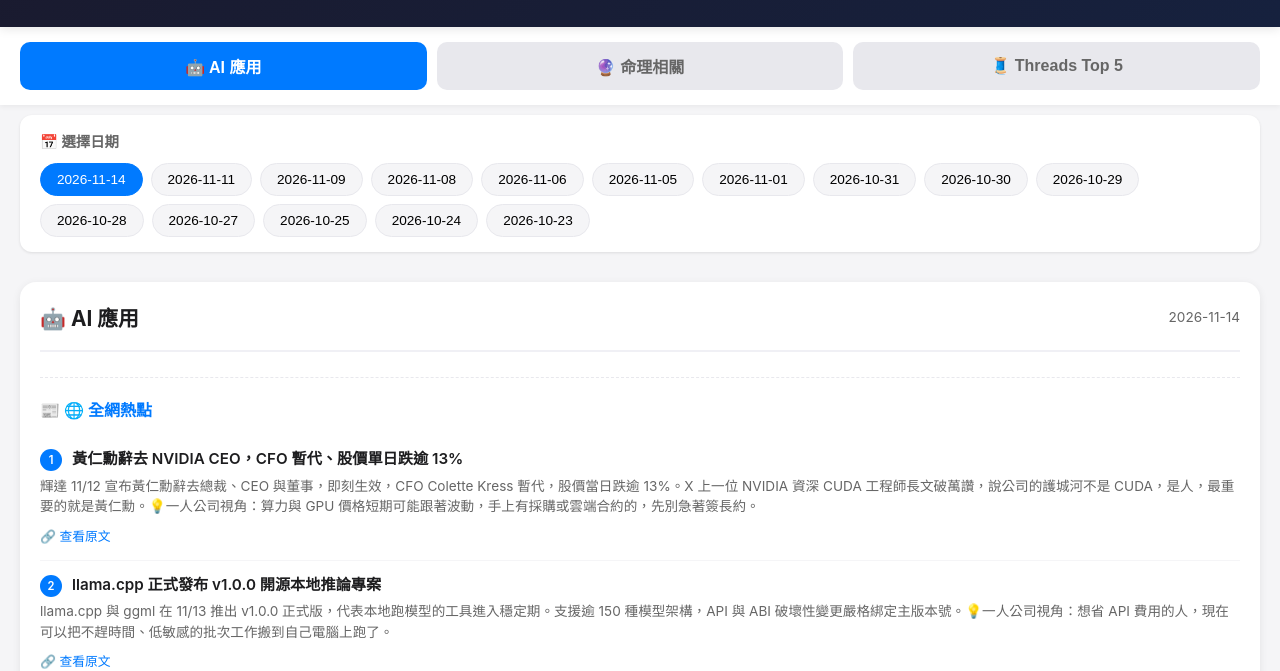
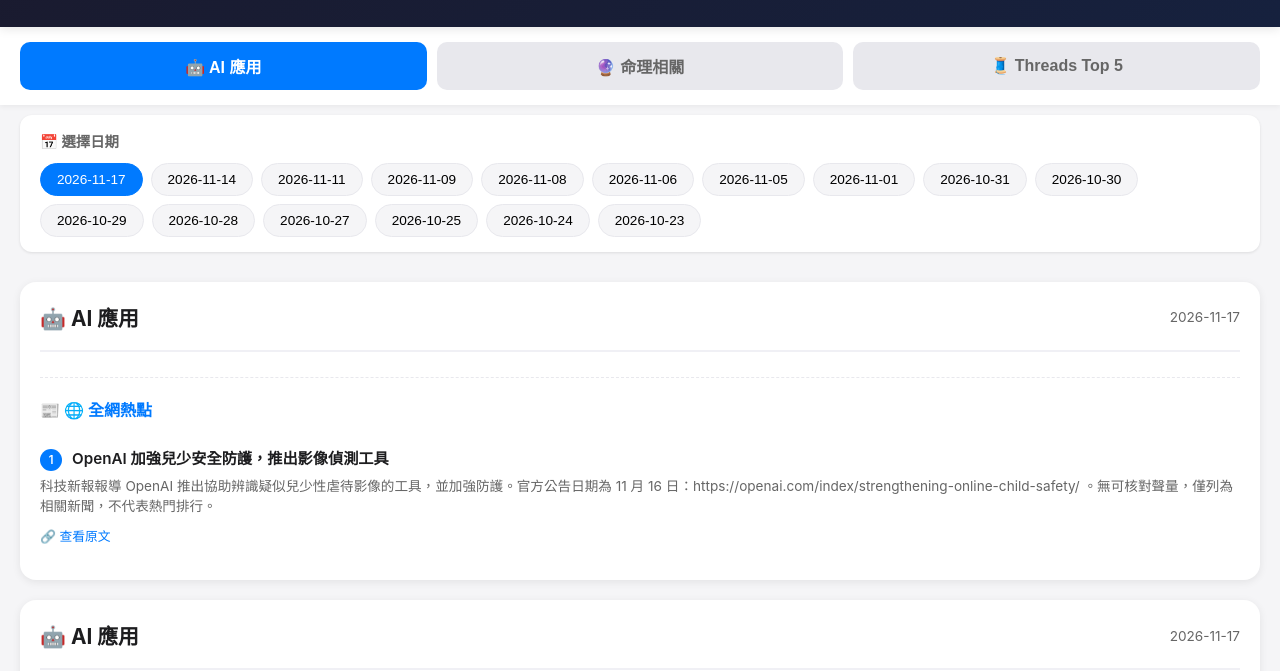
Before and after one commit to fanyayajoin-lion/hotspot-report, a plain HTML site: page index.html in a window 1280 px wide. Shown: the part 133-804 px from the top of the page. Drawn offline with Linux system fonts and the light colour scheme.

Commit message:
Update: 2026-11-18 09:03

```diff
--- a/index.html
+++ b/index.html
@@ -2316,6 +2316,32 @@
           "interaction": null
         }
       ]
+    }
+  },
+  "2026-11-17": {
+    "ai": {
+      "web": [
+        {
+          "title": "OpenAI 加強兒少安全防護，推出影像偵測工具",
+          "desc": "科技新報報導 OpenAI 推出協助辨識疑似兒少性虐待影像的工具，並加強防護。官方公告日期為 11 月 16 日：https://openai.com/index/strengthening-online-child-safety/ 。無可核對聲量，僅列為相關新聞，不代表熱門排行。",
+          "url": "https://technews.tw/2026/11/17/openai-launches-tool-for-finding-child-sexual-abuse-material",
+          "interaction": null
+        }
+      ],
+      "threads": [],
+      "instagram": []
+    },
+    "fortune": {
+      "web": [
+        {
+          "title": "科技紫微網每日星座運勢：天秤工作與新計畫",
+          "desc": "聯合新聞網 11 月 17 日刊出十二星座每日運勢，包含工作、感情等解讀。無可核對聲量，僅列為當日相關文章，不代表熱門排行。",
+          "url": "https://udn.com/news/story/7268/9825029",
+          "interaction": null
+        }
+      ],
+      "threads": [],
+      "instagram": []
     }
   }
 };
```
